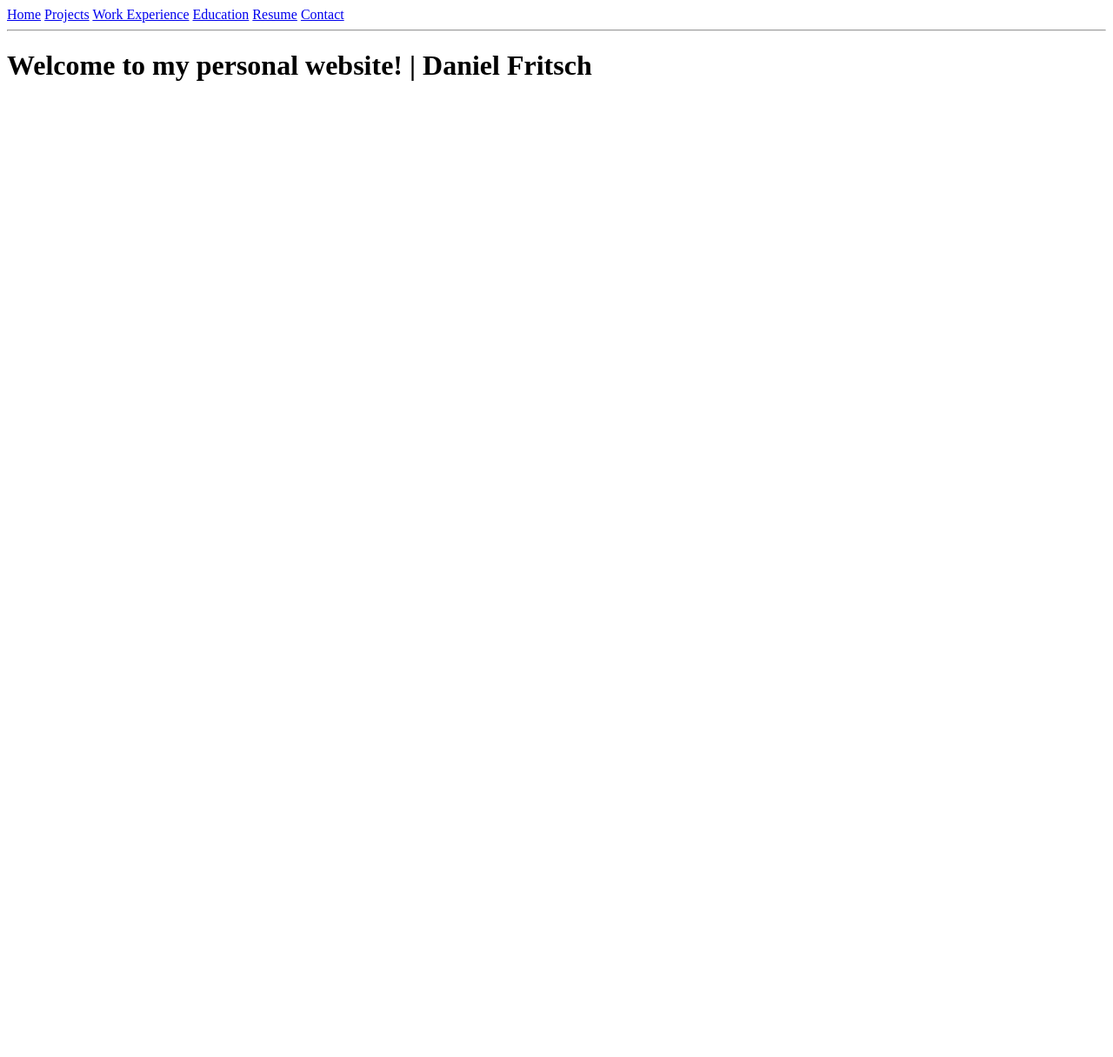
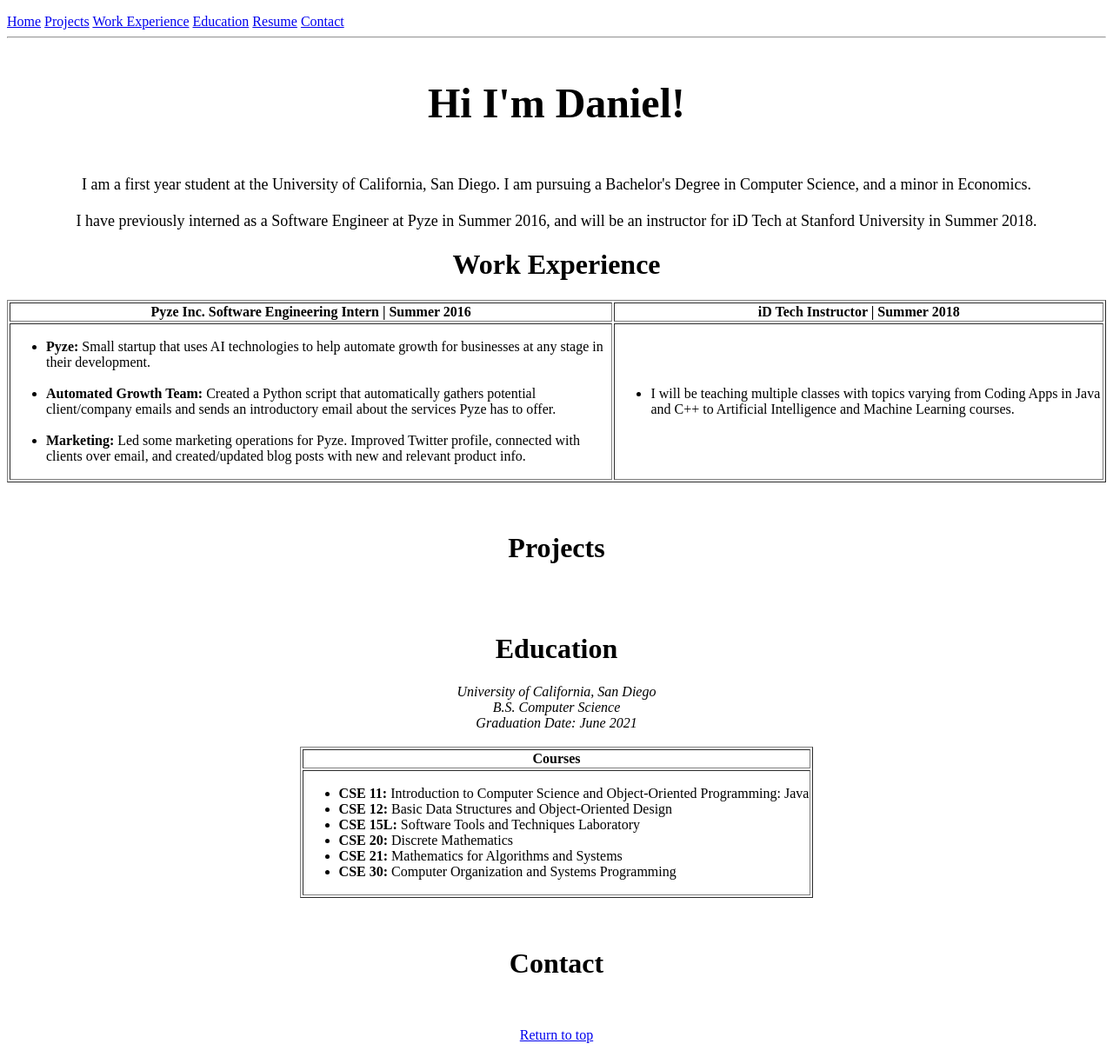
Before and after one commit to danielfritsch/Personal-Webiste, a Flask app: page / in a window 1280 px wide. Shown: the whole page at 87% size. Before the commit the page ends 93 px from the top, so only its background shows below. Run offline with Flask 2, Linux system fonts and the light colour scheme.

Commit message:
Filling in the home page

```diff
--- a/templates/education.html
+++ b/templates/education.html
@@ -14,6 +14,8 @@
 </div>
 <hr>
 
+
+
 <h1>University of California, San Diego</h1>
 </body>
 </html>
--- a/templates/index.html
+++ b/templates/index.html
@@ -4,16 +4,103 @@
 	<title>Daniel Fritsch</title>
 </head>
 	<body>
+		<p><a name="linktotop"></a></p>
 		<div>
 			<a href="{{ url_for('index') }}">Home</a>
 			<a href="{{ url_for('projects') }}">Projects</a>
 			<a href="{{ url_for('work') }}">Work Experience</a>
 			<a href="{{ url_for('education') }}">Education</a>
-	<a href="{{ url_for('resume') }}">Resume</a>
+			<a href="Daniel_Fritsch_Resume.pdf" target="_blank">Resume</a>
 			<a href="{{ url_for('contact') }}">Contact</a>
 		</div>
 		<hr>
-<h1>Welcome to my personal website! | Daniel Fritsch</h1>
 
+		<div align="center">
+			<br>
+			<h1><font size="12">Hi I'm Daniel!</font></h1>
+			<br>
+			<p>
+				<font size="4">
+				I am a first year student at the University of California, San Diego. I am pursuing a Bachelor's Degree in Computer Science, and a minor in Economics.<br><br>I have previously interned as a Software Engineer at Pyze in Summer 2016, and will be an instructor for iD Tech at Stanford University in Summer 2018.
+				</font>
+			</p>
+
+
+			<h1>Work Experience</h1>
+			<table border="1">
+				<thead>
+					<tr>
+						<th>Pyze Inc. Software Engineering Intern | Summer 2016</th>
+						<th>iD Tech Instructor | Summer 2018</th>
+					</tr>
+				</thead>
+				<tbody>
+					<tr>
+						<!-- Pyze -->
+						<td>
+							<ul>
+								<li>
+									<strong>Pyze: </strong>Small startup that uses AI technologies to help automate growth for businesses at any stage in their development.
+								</li>
+								<br>
+								<li>
+									<strong>Automated Growth Team: </strong>Created a Python script that automatically gathers potential client/company emails and sends an introductory email about the services Pyze has to offer.
+								</li>
+								<br>
+								<li>
+									<strong>Marketing: </strong> Led some marketing operations for Pyze. Improved Twitter profile, connected with clients over email, and created/updated blog posts with new and relevant product info.
+								</li>
+							</ul>
+						</td>
+						<!-- iD Tech -->
+						<td>
+							<ul>
+								<li>I will be teaching multiple classes with topics varying from Coding Apps in Java and C++ to Artificial Intelligence and Machine Learning courses.</li>
+							</ul>
+						</td>
+					</tr>
+				</tbody>
+			</table>
+
+			<br><br>
+
+			<h1>Projects</h1>
+
+			<br><br>
+
+			<h1>Education</h1>
+				<div>
+					<em>University of California, San Diego <br>
+					B.S. Computer Science <br>
+					Graduation Date: June 2021</em>
+				</div>
+				<br>
+				<table border="1">
+					<thead>
+						<tr><th><strong>Courses</strong></th></tr>
+					</thead>
+					<tbody>
+						<tr>
+							<td>
+								<ul>
+									<li><strong>CSE 11: </strong>Introduction to Computer Science and Object-Oriented Programming: Java</li>
+									<li><strong>CSE 12: </strong>Basic Data Structures and Object-Oriented Design</li>
+									<li><strong>CSE 15L: </strong>Software Tools and Techniques Laboratory</li>
+									<li><strong>CSE 20: </strong>Discrete Mathematics</li>
+									<li><strong>CSE 21: </strong>Mathematics for Algorithms and Systems</li>
+									<li><strong>CSE 30: </strong>Computer Organization and Systems Programming</li>
+								</ul>
+							</td>
+						</tr>
+				</tbody>
+			</table>
+
+			<br><br>
+
+			<h1>Contact</h1>
+			<br>
+
+			<p><a href="#linktotop">Return to top</a></p>
+		</div>
 	</body>
 </html>
```
Also changed, not shown: 1 other file. Lines whose indentation alone changed are shown as unchanged.
